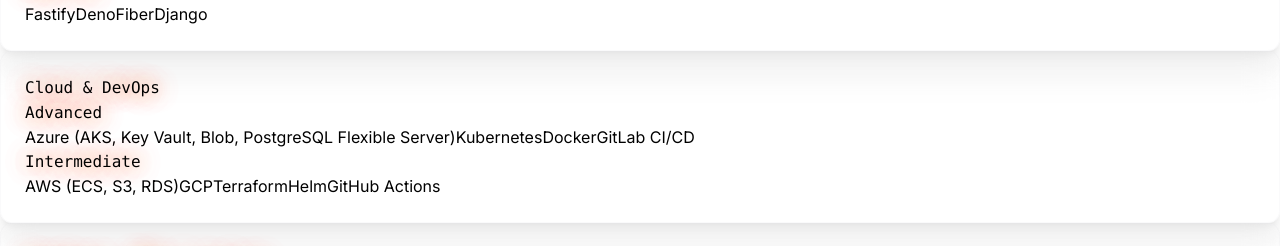
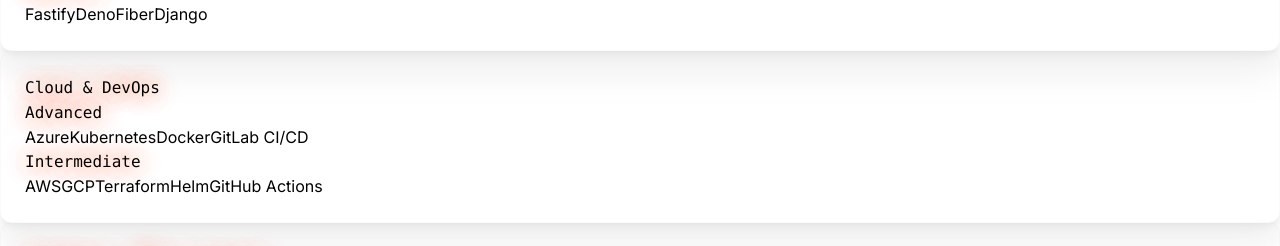
Before and after one commit to MRdevX/mrashidi.me, a Next.js app: page / in a window 1280 px wide. Shown: the part 2940-3186 px from the top of the page. Built offline with nearby package versions, Linux system fonts and the light colour scheme.

Commit message:
refactor: update tech stack display and simplify skill names

```diff
--- a/src/app/page.tsx
+++ b/src/app/page.tsx
@@ -125,7 +125,7 @@ export default function Home() {
         {/* Tech Stack Section */}
         <motion.div className="mb-16" variants={item}>
           <h2 className="text-2xl font-bold mb-8 text-center text-orange-500 font-cyberpunk glow-text">Tech Stack</h2>
-          <div className="space-y-10">
+          <div className="grid grid-cols-1 md:grid-cols-2 gap-8">
             {skillCategories.map((cat) => {
               const advanced = cat.skills.filter((s) => s.level === "advanced");
               const intermediate = cat.skills.filter((s) => s.level === "intermediate");
--- a/src/components/skills/skillsData.ts
+++ b/src/components/skills/skillsData.ts
@@ -42,11 +42,11 @@ export const skillCategories: SkillCategory[] = [
   {
     category: "Cloud & DevOps",
     skills: [
-      { name: "Azure (AKS, Key Vault, Blob, PostgreSQL Flexible Server)", level: "advanced" },
+      { name: "Azure", level: "advanced" },
       { name: "Kubernetes", level: "advanced" },
       { name: "Docker", level: "advanced" },
       { name: "GitLab CI/CD", level: "advanced" },
-      { name: "AWS (ECS, S3, RDS)", level: "intermediate" },
+      { name: "AWS", level: "intermediate" },
       { name: "GCP", level: "intermediate" },
       { name: "Terraform", level: "intermediate" },
       { name: "Helm", level: "intermediate" },
```
Also changed, not shown: public/sw.js, 1 other file (tests, documents, lock files or other folders).
